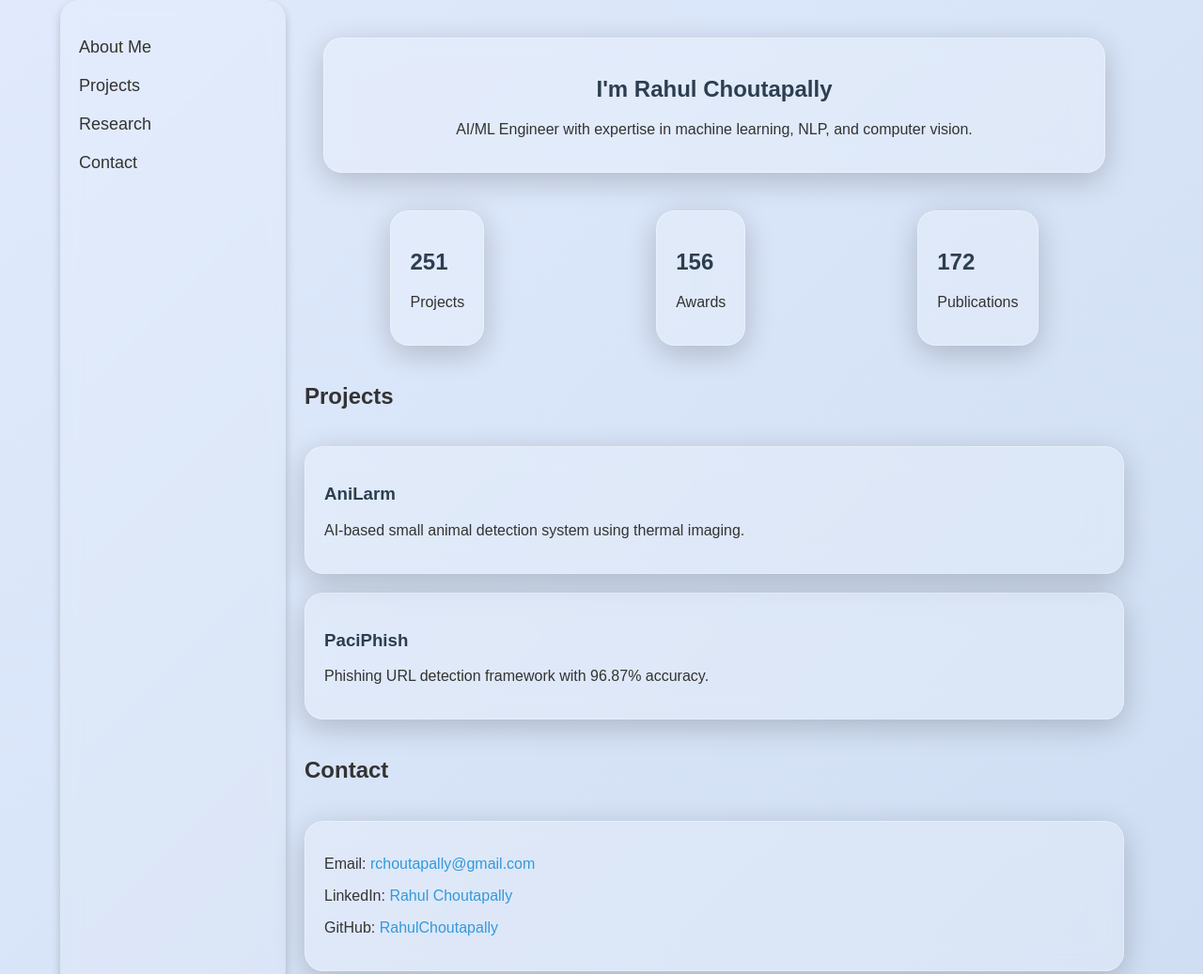
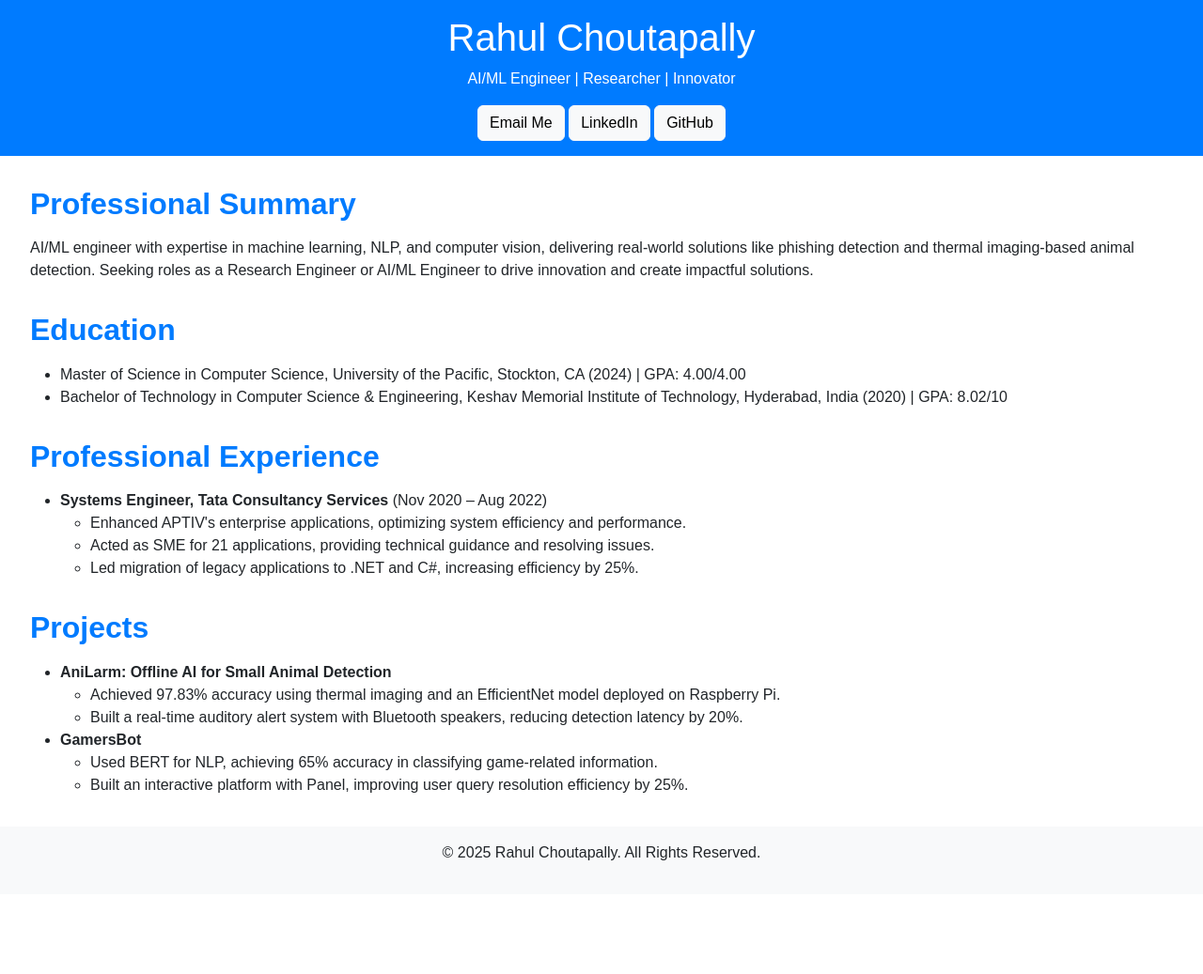
Before and after one commit to RahulChoutapally/rahul-portfolio, a plain HTML site: page index.html in a window 1280 px wide. Shown: the top 1037 px of the page at 94% size. After the commit the page ends 952 px from the top, so only its background shows below. Drawn offline with nearby package versions, Linux system fonts and the light colour scheme.

Commit message:
updated portfolio

```diff
--- a/index.html
+++ b/index.html
@@ -4,134 +4,93 @@
     <meta charset="UTF-8">
     <meta name="viewport" content="width=device-width, initial-scale=1.0">
     <title>Rahul Choutapally Portfolio</title>
+    <link href="https://cdn.jsdelivr.net/npm/bootstrap@5.3.0-alpha1/dist/css/bootstrap.min.css" rel="stylesheet">
     <style>
         body {
-      margin: 0;
             font-family: Arial, sans-serif;
-      background: linear-gradient(135deg, #e0eafc, #cfdef3);
-      color: #333;
-      display: flex;
-      justify-content: center;
-      align-items: center;
-      min-height: 100vh;
         }
-    .container {
-      display: flex;
-      width: 90%;
-      max-width: 1200px;
+        header {
+            background-color: #007bff;
+            color: white;
+            padding: 1rem 0;
+            text-align: center;
         }
-    .sidebar {
-      background: rgba(255, 255, 255, 0.1);
-      backdrop-filter: blur(10px);
-      box-shadow: 0 4px 10px rgba(0, 0, 0, 0.2);
-      border-radius: 20px;
-      width: 200px;
-      padding: 20px;
+        section {
+            margin: 2rem;
         }
-    .sidebar ul {
-      list-style: none;
-      padding: 0;
+        .section-title {
+            margin-bottom: 1rem;
+            font-weight: bold;
+            color: #007bff;
         }
-    .sidebar ul li {
-      margin: 20px 0;
-    }
-    .sidebar ul li a {
-      color: #333;
-      text-decoration: none;
-      font-size: 18px;
-    }
-    main {
-      flex: 1;
-      padding: 20px;
-      display: flex;
-      flex-direction: column;
-      gap: 20px;
-    }
-    .intro {
+        footer {
+            background-color: #f8f9fa;
             text-align: center;
-      padding: 20px;
-    }
-    .glass-card {
-      background: rgba(255, 255, 255, 0.2);
-      border-radius: 20px;
-      padding: 20px;
-      backdrop-filter: blur(15px);
-      box-shadow: 0 8px 32px rgba(0, 0, 0, 0.2);
-      border: 1px solid rgba(255, 255, 255, 0.3);
-    }
-    .glass-card h1, .glass-card h2, .glass-card h3 {
-      color: #2c3e50;
-    }
-    .glass-card a {
-      color: #3498db;
-      text-decoration: none;
-    }
-    .highlights {
-      display: flex;
-      justify-content: space-around;
-    }
-    #projects, #contact {
-      display: flex;
-      flex-direction: column;
-      gap: 20px;
+            padding: 1rem 0;
+            margin-top: 2rem;
         }
     </style>
 </head>
 <body>
-  <div class="container">
-    <nav class="sidebar">
-      <ul>
-        <li><a href="#about">About Me</a></li>
-        <li><a href="#projects">Projects</a></li>
-        <li><a href="#research">Research</a></li>
-        <li><a href="#contact">Contact</a></li>
-      </ul>
-    </nav>
+    <header>
+        <h1>Rahul Choutapally</h1>
+        <p>AI/ML Engineer | Researcher | Innovator</p>
+        <a href="mailto:rchoutapally@gmail.com" class="btn btn-light">Email Me</a>
+        <a href="https://linkedin.com/in/rahul-choutapally/" target="_blank" class="btn btn-light">LinkedIn</a>
+        <a href="https://github.com/RahulChoutapally" target="_blank" class="btn btn-light">GitHub</a>
+    </header>
 
-    <main>
-      <section class="intro">
-        <div class="glass-card profile">
-          <h1>I'm Rahul Choutapally</h1>
-          <p>AI/ML Engineer with expertise in machine learning, NLP, and computer vision.</p>
-        </div>
+    <section>
+        <h2 class="section-title">Professional Summary</h2>
+        <p>AI/ML engineer with expertise in machine learning, NLP, and computer vision, delivering real-world solutions like phishing detection and thermal imaging-based animal detection. Seeking roles as a Research Engineer or AI/ML Engineer to drive innovation and create impactful solutions.</p>
     </section>
 
-      <section class="highlights">
-        <div class="glass-card">
-          <h2>251</h2>
-          <p>Projects</p>
-        </div>
-        <div class="glass-card">
-          <h2>156</h2>
-          <p>Awards</p>
-        </div>
-        <div class="glass-card">
-          <h2>172</h2>
-          <p>Publications</p>
-        </div>
+    <section>
+        <h2 class="section-title">Education</h2>
+        <ul>
+            <li>Master of Science in Computer Science, University of the Pacific, Stockton, CA (2024) | GPA: 4.00/4.00</li>
+            <li>Bachelor of Technology in Computer Science & Engineering, Keshav Memorial Institute of Technology, Hyderabad, India (2020) | GPA: 8.02/10</li>
+        </ul>
     </section>
 
-      <section id="projects">
-        <h2>Projects</h2>
-        <div class="glass-card">
-          <h3>AniLarm</h3>
-          <p>AI-based small animal detection system using thermal imaging.</p>
-        </div>
-        <div class="glass-card">
-          <h3>PaciPhish</h3>
-          <p>Phishing URL detection framework with 96.87% accuracy.</p>
-        </div>
+    <section>
+        <h2 class="section-title">Professional Experience</h2>
+        <ul>
+            <li>
+                <strong>Systems Engineer, Tata Consultancy Services</strong> (Nov 2020 – Aug 2022)
+                <ul>
+                    <li>Enhanced APTIV's enterprise applications, optimizing system efficiency and performance.</li>
+                    <li>Acted as SME for 21 applications, providing technical guidance and resolving issues.</li>
+                    <li>Led migration of legacy applications to .NET and C#, increasing efficiency by 25%.</li>
+                </ul>
+            </li>
+        </ul>
     </section>
 
-      <section id="contact">
-        <h2>Contact</h2>
-        <div class="glass-card">
-          <p>Email: <a href="mailto:rchoutapally@gmail.com">rchoutapally@gmail.com</a></p>
-          <p>LinkedIn: <a href="https://linkedin.com/in/rahul-choutapally">Rahul Choutapally</a></p>
-          <p>GitHub: <a href="https://github.com/RahulChoutapally">RahulChoutapally</a></p>
-        </div>
+    <section>
+        <h2 class="section-title">Projects</h2>
+        <ul>
+            <li>
+                <strong>AniLarm: Offline AI for Small Animal Detection</strong>
+                <ul>
+                    <li>Achieved 97.83% accuracy using thermal imaging and an EfficientNet model deployed on Raspberry Pi.</li>
+                    <li>Built a real-time auditory alert system with Bluetooth speakers, reducing detection latency by 20%.</li>
+                </ul>
+            </li>
+            <li>
+                <strong>GamersBot</strong>
+                <ul>
+                    <li>Used BERT for NLP, achieving 65% accuracy in classifying game-related information.</li>
+                    <li>Built an interactive platform with Panel, improving user query resolution efficiency by 25%.</li>
+                </ul>
+            </li>
+        </ul>
     </section>
-    </main>
-  </div>
+
+    <footer>
+        <p>&copy; 2025 Rahul Choutapally. All Rights Reserved.</p>
+    </footer>
+
+    <script src="https://cdn.jsdelivr.net/npm/bootstrap@5.3.0-alpha1/dist/js/bootstrap.bundle.min.js"></script>
 </body>
 </html>
```
Lines whose indentation alone changed are shown as unchanged.
